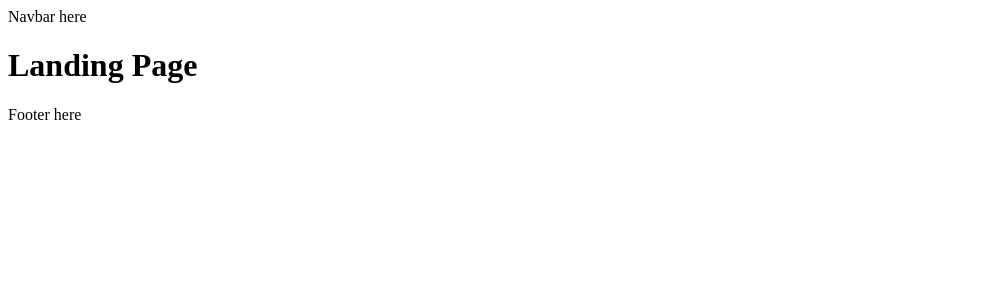
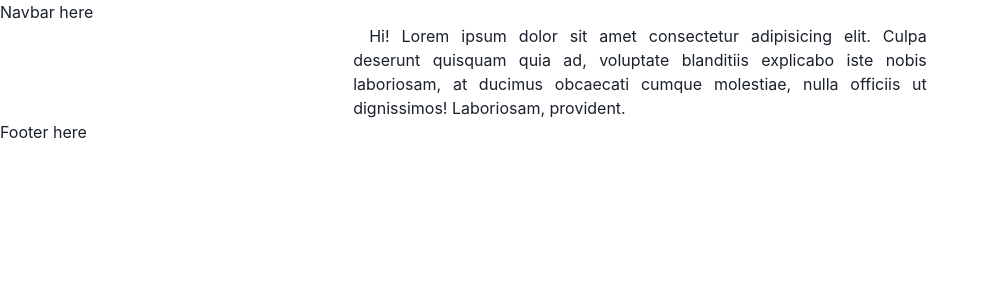
Before and after one commit to iloveyouexe/Portfolio, a React (Create React App) app: page / in a window 1280 px wide. Shown: the top 300 px of the page, without its empty margins (0-989 px from the left). Built offline with nearby package versions, Linux system fonts and the light colour scheme.

Commit message:
ChakraUI / Emotion

```diff
--- a/package.json
+++ b/package.json
@@ -3,9 +3,15 @@
   "version": "0.1.0",
   "private": true,
   "dependencies": {
+    "@chakra-ui/react": "^2.2.1",
+    "@emotion/react": "^11.9.3",
+    "@emotion/styled": "^11.9.3",
     "@testing-library/jest-dom": "^5.16.4",
     "@testing-library/react": "^13.3.0",
     "@testing-library/user-event": "^13.5.0",
+    "framer-motion": "^6.4.2",
+    "i": "^0.3.7",
+    "npm": "^8.13.2",
     "react": "^18.2.0",
     "react-dom": "^18.2.0",
     "react-router-dom": "^6.3.0",
--- a/src/App.jsx
+++ b/src/App.jsx
@@ -1,15 +1,18 @@
-import "./styles.css";
-import Navbar from "./components/Navbar";
+import NavBar from "./components/NavBar";
 import Landing from "./pages/Landing";
 import About from "./pages/About";
 import Projects from "./pages/Projects";
 import Footer from "./components/Footer";
 import { BrowserRouter as Router, Routes, Route } from "react-router-dom";
+import { ChakraProvider } from "@chakra-ui/react";
+import Fonts from "./components/Fonts";
 
 const App = () => {
   return (
+    <ChakraProvider>
+      <Fonts />
       <Router>
-      <Navbar />
+        <NavBar />
         <Routes>
           <Route path="/" element={<Landing />} />
           <Route path="/about" element={<About />} />
@@ -17,6 +20,7 @@ const App = () => {
         </Routes>
         <Footer />
       </Router>
+    </ChakraProvider>
   );
 };
 
--- /dev/null
+++ b/src/components/Fonts.jsx
@@ -0,0 +1,9 @@
+import { Global } from "@emotion/react";
+
+const Fonts = () => (
+  <Global
+    styles={`@import url('https://fonts.googleapis.com/css2?family=Gantari:wght@100&family=Lato&display=swap');`}
+  />
+);
+
+export default Fonts;
--- a/src/components/Footer.jsx
+++ b/src/components/Footer.jsx
@@ -1,7 +1,7 @@
 import React from "react";
 
 const Footer = () => {
-  return <div>Footer here</div>;
+  return <h1>Footer here</h1>;
 };
 
 export default Footer;
--- a/src/components/Navbar.jsx
+++ b/src/components/Navbar.jsx
@@ -1,7 +1,7 @@
 import React from "react";
 
-const Navbar = () => {
-  return <div>Navbar here</div>;
+const NavBar = () => {
+  return <>Navbar here</>;
 };
 
-export default Navbar;
+export default NavBar;
--- /dev/null
+++ b/src/components/Paragraph.jsx
@@ -0,0 +1,8 @@
+import styled from "@emotion/styled";
+
+const Paragraph = styled.p`
+  text-align: justify;
+  text-indent: 1em;
+`;
+
+export default Paragraph;
--- a/src/pages/About.jsx
+++ b/src/pages/About.jsx
@@ -1,4 +1,5 @@
 import React from "react";
+
 
 const About = () => {
   return (
--- a/src/pages/Landing.jsx
+++ b/src/pages/Landing.jsx
@@ -1,10 +1,31 @@
 import React from "react";
+import {
+  Container,
+  Box,
+  Text,
+  Link,
+  Stack,
+  Heading,
+  Flex,
+  Menu,
+  MenuItem,
+  MenuList,
+  MenuButton,
+  IconButton,
+  useColorModeValue,
+} from "@chakra-ui/react";
+import Paragraph from "../components/Paragraph";
 
 const Landing = () => {
   return (
-    <div>
-      <h1> Landing Page </h1>
-    </div>
+    <Container>
+      <Paragraph>
+        Hi! Lorem ipsum dolor sit amet consectetur adipisicing elit. Culpa
+        deserunt quisquam quia ad, voluptate blanditiis explicabo iste nobis
+        laboriosam, at ducimus obcaecati cumque molestiae, nulla officiis ut
+        dignissimos! Laboriosam, provident.
+      </Paragraph>
+    </Container>
   );
 };
 
```
Also changed, not shown: src/index.jsx (+4 -4 lines), src/styles.css (deleted), 1 other file (tests, documents, lock files or other folders). Lines whose indentation alone changed are shown as unchanged.
